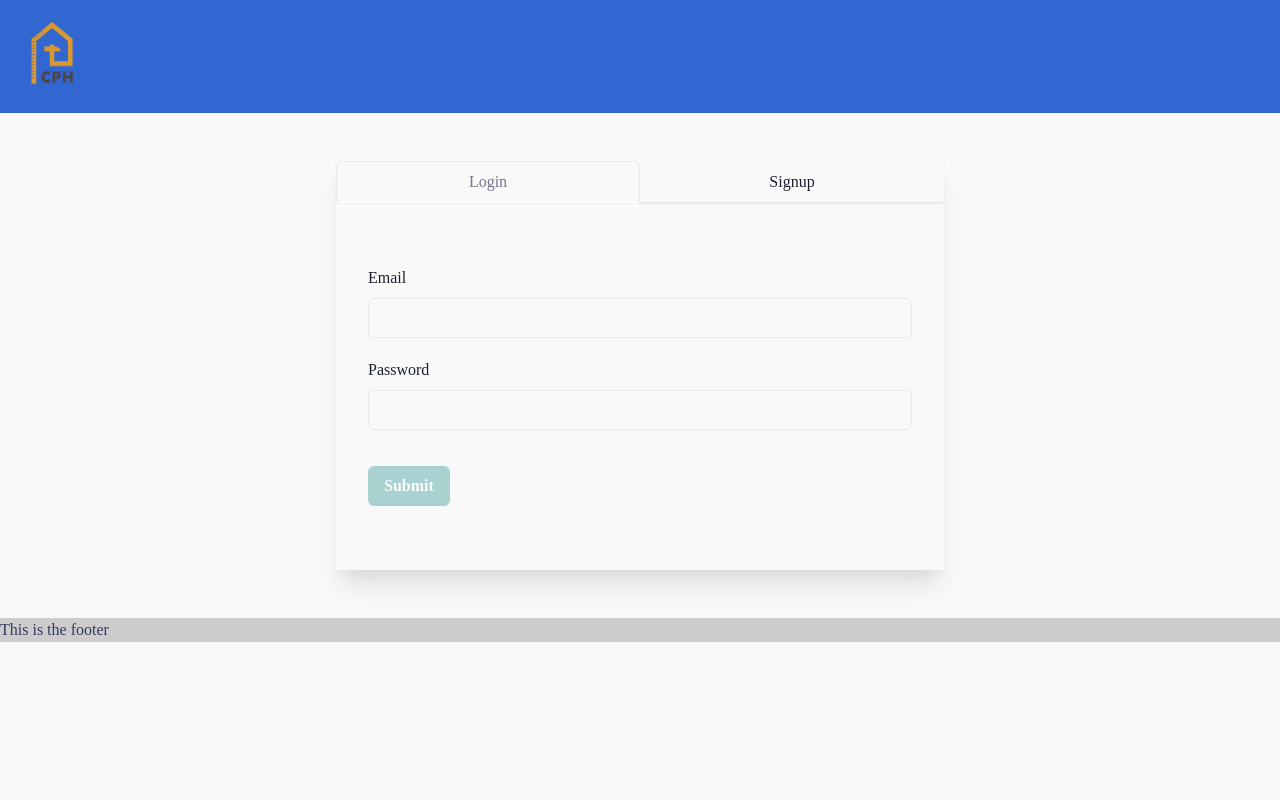
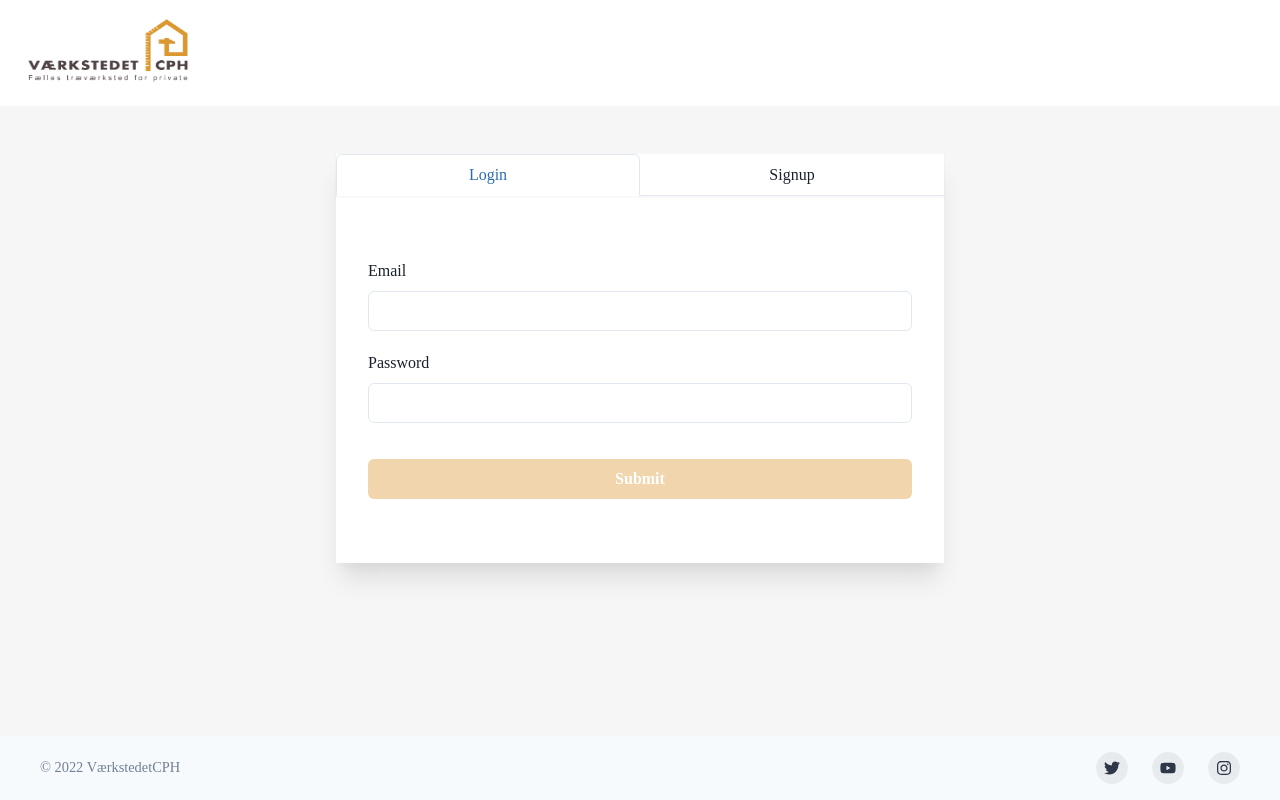
Before and after one commit to LasseStaus/frontend_chakra, a Next.js app: page / in a window 1280 px wide. Built offline with nearby package versions, Linux system fonts and the light colour scheme; no server answers.

Commit message:
Adds theme style and footer

```diff
--- a/package.json
+++ b/package.json
@@ -19,7 +19,8 @@
     "next": "12.1.5",
     "react": "18.1.0",
     "react-dom": "18.1.0",
-    "react-hook-form": "^7.30.0"
+    "react-hook-form": "^7.30.0",
+    "react-icons": "^4.3.1"
   },
   "devDependencies": {
     "@types/node": "17.0.31",
--- a/src/components/authenticationPage/AuthenticationPage.tsx
+++ b/src/components/authenticationPage/AuthenticationPage.tsx
@@ -19,7 +19,7 @@ function AuthenticatedPage() {
     <>
       {authAlertActive && <AlertBox status={authAlert} />}
       <Container maxW={'container.sm'}>
-        <Box boxShadow={'xl'}>
+        <Box bg='white' boxShadow={'xl'}>
           <Tabs defaultIndex={0} index={index} onChange={(index) => setTabIndex(index)} isFitted variant='enclosed' border={'sm'}>
             <TabList p={0} boxShadow={'sm'}>
               <Tab>Login</Tab>
--- a/src/components/footer/Footer.tsx
+++ b/src/components/footer/Footer.tsx
@@ -1,47 +1,74 @@
-import { Box, Heading, Text } from '@chakra-ui/react'
-import Link from 'next/link'
-import type { FC } from 'react'
+import {
+  Box,
+  chakra,
+  Container,
+  Flex,
+  Stack,
+  Text,
+  useColorModeValue,
+  VisuallyHidden,
+} from '@chakra-ui/react';
+import { FaInstagram, FaTwitter, FaYoutube } from 'react-icons/fa';
+import { ReactNode } from 'react';
 
-type Props = {
-  param?: string
+const SocialButton = ({
+  children,
+  label,
+  href,
+}: {
+  children: ReactNode;
+  label: string;
+  href: string;
+}) => {
+  return (
+    <chakra.button
+      bg={useColorModeValue('blackAlpha.100', 'whiteAlpha.100')}
+      rounded={'full'}
+      w={8}
+      h={8}
+      cursor={'pointer'}
+      as={'a'}
+      href={href}
+      display={'inline-flex'}
+      alignItems={'center'}
+      justifyContent={'center'}
+      transition={'background 0.3s ease'}
+      _hover={{
+        bg: useColorModeValue('blackAlpha.200', 'whiteAlpha.200'),
+      }}>
+      <VisuallyHidden>{label}</VisuallyHidden>
+      {children}
+    </chakra.button>
+  );
+};
+
+export default function Footer() {
+  return (
+
+    <Flex
+      bg={useColorModeValue('gray.50', 'gray.900')}
+      position='absolute'
+      bottom={0}
+      left={0}
+      w='full'
+      color={useColorModeValue('gray.700', 'gray.200')}
+      py={4}
+      px={10}
+      direction={{ base: 'column', md: 'row' }}
+      justify={{ base: 'center', md: 'space-between' }}
+      align={{ base: 'center', md: 'center' }}>
+      <Text>© 2022 VærkstedetCPH</Text>
+      <Stack direction={'row'} spacing={6}>
+        <SocialButton label={'Twitter'} href={'#'}>
+          <FaTwitter />
+        </SocialButton>
+        <SocialButton label={'YouTube'} href={'#'}>
+          <FaYoutube />
+        </SocialButton>
+        <SocialButton label={'Instagram'} href={'#'}>
+          <FaInstagram />
+        </SocialButton>
+      </Stack>
+    </Flex>
+  );
 }
-
-type FooterLink = {
-  name: string
-  to: string
-}
-
-const links = [
-  {
-    name: 'Hjem',
-    to: '/',
-  },
-  {
-    name: 'Se opslag',
-    to: '/opslag',
-  },
-  {
-    name: 'Profil',
-    to: '/profil',
-  },
-]
-
-const Footer: FC<Props> = () => {
-  const FooterLink = ({ name, to }: FooterLink) => (
-    <Link href={to} passHref>
-      <Text cursor={'pointer'} color={'white'} fontSize={'m'} fontWeight={'bold'} _hover={{ textDecoration: 'underline' }}>
-        {name}
-      </Text>
-    </Link>
-  )
-
-  return (
-    <>
-      <Box bg={'gray.300'}>
-        <Heading>This is the footer</Heading>
-      </Box>
-    </>
-  )
-}
-
-export default Footer
--- a/src/components/forms/Signupform.tsx
+++ b/src/components/forms/Signupform.tsx
@@ -137,7 +137,7 @@ const SignupForm: FC<any> = (props) => {
               }}
               errors={errors.passwordConfirm}
             />
-            <Button disabled={!isDirty || !isValid} mt={4} colorScheme='teal' type='submit' isLoading={props.isSubmitting} onClick={handleSubmit(onSubmit)}>
+            <Button variant="primary" disabled={!isDirty || !isValid} mt={4} type='submit' isLoading={props.isSubmitting} onClick={handleSubmit(onSubmit)}>
               Submit
             </Button>
           </form>
--- a/src/components/header/Header.tsx
+++ b/src/components/header/Header.tsx
@@ -9,7 +9,7 @@ const Header: FC = () => {
   const { isOpen: isAlertOpen, onOpen: onAlertOpen, onClose: onAlertClose } = useDisclosure()
 
   return (
-    <Flex bg="Highlight" minWidth='max-content' pr="5" alignItems='center' gap='2'>
+    <Flex bg="white" minWidth='max-content' pr="5" alignItems='center' gap='2'>
       <Box p='2'>
         <Logo />
       </Box>
--- a/src/components/header/Logo.tsx
+++ b/src/components/header/Logo.tsx
@@ -1,12 +1,12 @@
 import React from "react"
-import { Box, Text } from "@chakra-ui/react"
+import { Box, Flex, Text } from "@chakra-ui/react"
 import Image from 'next/image'
 
 
 export default function Logo(props: any) {
     return (
-        <Box {...props}>
-            <Image src="/lillelogo.png" alt="me" width="90" height="90" />
-        </Box>
+        <Flex alignItems='center' {...props}>
+            <Image src="/stortLogo.png" alt="me" width="200" height="90" />
+        </Flex>
     )
 }
--- a/src/components/layouts/base-layout/Base-layout.tsx
+++ b/src/components/layouts/base-layout/Base-layout.tsx
@@ -16,7 +16,7 @@ const BaseLayout: FC<BaseLayoutProps> = (p: BaseLayoutProps) => {
       <Head>
         <title>{p.pageTitle} | CPH Værksted</title>
       </Head>
-      <Box minH={'100vh'} bg={'gray.100'} flexDir={'column'}>
+      <Box minH={'100vh'} bg='brandGrey' flexDir={'column'}>
         <Header />
         <main>{p.children}</main>
         <Footer />
--- a/src/pages/_app.tsx
+++ b/src/pages/_app.tsx
@@ -1,12 +1,12 @@
 import { ChakraProvider, extendTheme } from '@chakra-ui/react'
 import { NextApiResponse } from 'next'
 import { AppProps } from 'next/app'
-import { theme } from '../../styles/theme'
+import { themeVaerkstedetCPH } from '../../styles/theme'
 import { AuthProvider } from '../context/AuthContext'
 
 function MyApp({ Component, pageProps }: AppProps) {
   return (
-    <ChakraProvider theme={theme}>
+    <ChakraProvider resetCSS theme={themeVaerkstedetCPH}>
       <AuthProvider>
         <Component {...pageProps} />
       </AuthProvider>
--- /dev/null
+++ b/styles/components/ButtonStyles.ts
@@ -0,0 +1,52 @@
+import { whiten, mode, darken } from '@chakra-ui/theme-tools'
+
+export const ButtonStyles = {
+    // style object for base or default style
+    baseStyle: {
+        w: '100%',
+        _disabled: {
+            pointerEvents: 'none'
+        }
+    },
+
+    // // styles for different sizes ("sm", "md", "lg")
+    sizes: {
+        // sm: {
+        //     fontSize: 'sm',
+        //     px: 4,
+        //     py: 3,
+        // },
+        // md: {
+        //     fontSize: 'md',
+        //     px: 6,
+        //     py: 4,
+        // },
+    },
+
+    // styles for different visual variants ("outline", "solid")
+    variants: {
+        primary: (props: any) => ({
+            // bg: mode(darken('primary', 20), whiten('primary', 20))(props),
+            bg: 'primary',
+            color: 'white',
+            _hover: {
+                bg: whiten("primary", 30)
+            }
+        }),
+        secondary: (props: any) => ({
+            bg: 'white',
+            color: 'brandBlack',
+            border: '1px',
+            borderColor: 'BrandBlack',
+            _hover: {
+                borderColor: 'primary',
+                color: 'primary',
+
+            }
+        })
+    },
+    // default values for `size` and `variant`
+    defaultProps: {
+        variant: 'primary'
+    },
+}
--- a/styles/theme.ts
+++ b/styles/theme.ts
@@ -1,45 +1,14 @@
 import { extendTheme } from '@chakra-ui/react'
+import { ButtonStyles as Button } from '../styles/components/ButtonStyles'
 
-export const colors = {
-  blue: {
-    100: '#d7d8df',
-    200: '#c2c4ce',
-    300: '#aeb0be',
-    400: '#9a9dae',
-    500: '#86899e',
-    600: '#72758e',
-    700: '#5d617d',
-    800: '#494e6d',
-    900: '#353a5d',
+export const themeVaerkstedetCPH = extendTheme({
+  colors: {
+    primary: '#DD9933',
+    primaryLight: '#E8C289',
+    brandBlack: '#514C4C',
+    brandWhite: '#FFFFFF',
+    brandGrey: '#F6F6F6',
   },
-  red: {
-    100: '#F5EEEE',
-    200: '#F7E9E9',
-    300: '#BF1E2E',
-    400: '#AF3135',
-    500: '#B03035',
-    600: '#B03035',
-    700: '#B03035',
-    800: '#B03035',
-    900: '#B03035',
-  },
-  gray: {
-    100: '#FAF9F9',
-    200: '#E8E8E8',
-    300: '#CCCCCC',
-    400: '#777777',
-    500: '#777777',
-  },
-  green: {
-    100: '#E2EBE7',
-    400: '#33753E',
-  },
-}
-
-export const DEFAULT_PADDING = 3
-
-export const theme = extendTheme({
-  colors,
   breakpoints: {
     sm: '220px',
     md: '768px',
@@ -47,13 +16,20 @@ export const theme = extendTheme({
     xl: '1200px',
     xxl: '1536px',
   },
+  fonts: {
+    heading: 'Oswald', // kan vi ændre
+    body: 'Montserrat',
+  },
+  sizes: {
+    container: {
+      xs: '420px',
+      xxl: '1440px',
+    },
+  },
+
+  // --- components
   components: {
-    Skeleton: {
-      defaultProps: {
-        startColor: 'white',
-        endColor: 'gray.200',
-      },
-    },
+    Button,
     Heading: {
       baseStyle: {
         color: 'blue.900',
@@ -77,7 +53,6 @@ export const theme = extendTheme({
         },
       },
     },
-
     Text: {
       baseStyle: {
         color: 'gray.500',
@@ -113,15 +88,4 @@ export const theme = extendTheme({
       },
     },
   },
-  fonts: {
-    heading: 'Oswald',
-    body: 'Montserrat',
-  },
-
-  sizes: {
-    container: {
-      xs: '420px',
-      xxl: '1440px',
-    },
-  },
 })
```
Also changed, not shown: 1 other file (tests, documents, lock files or other folders).
